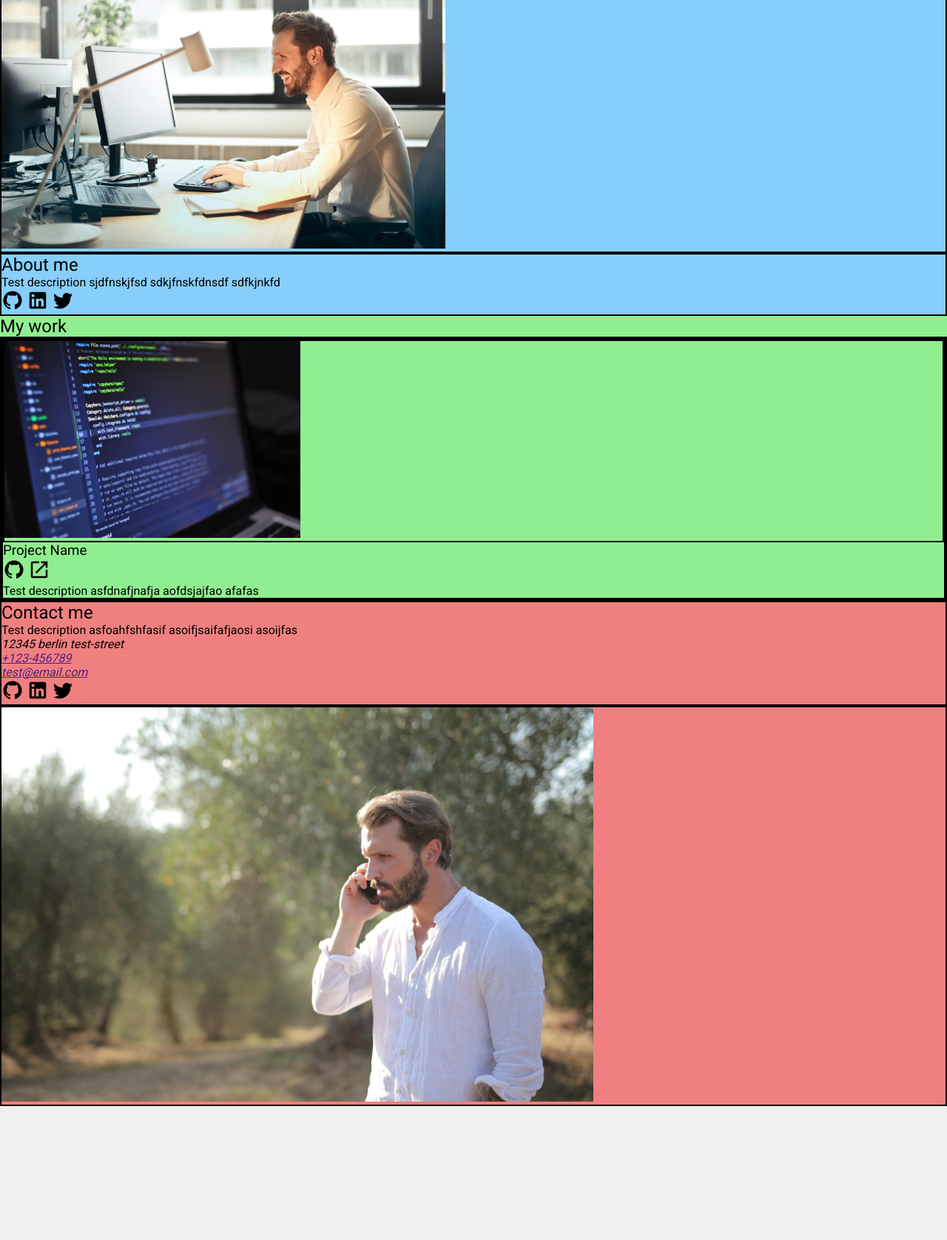
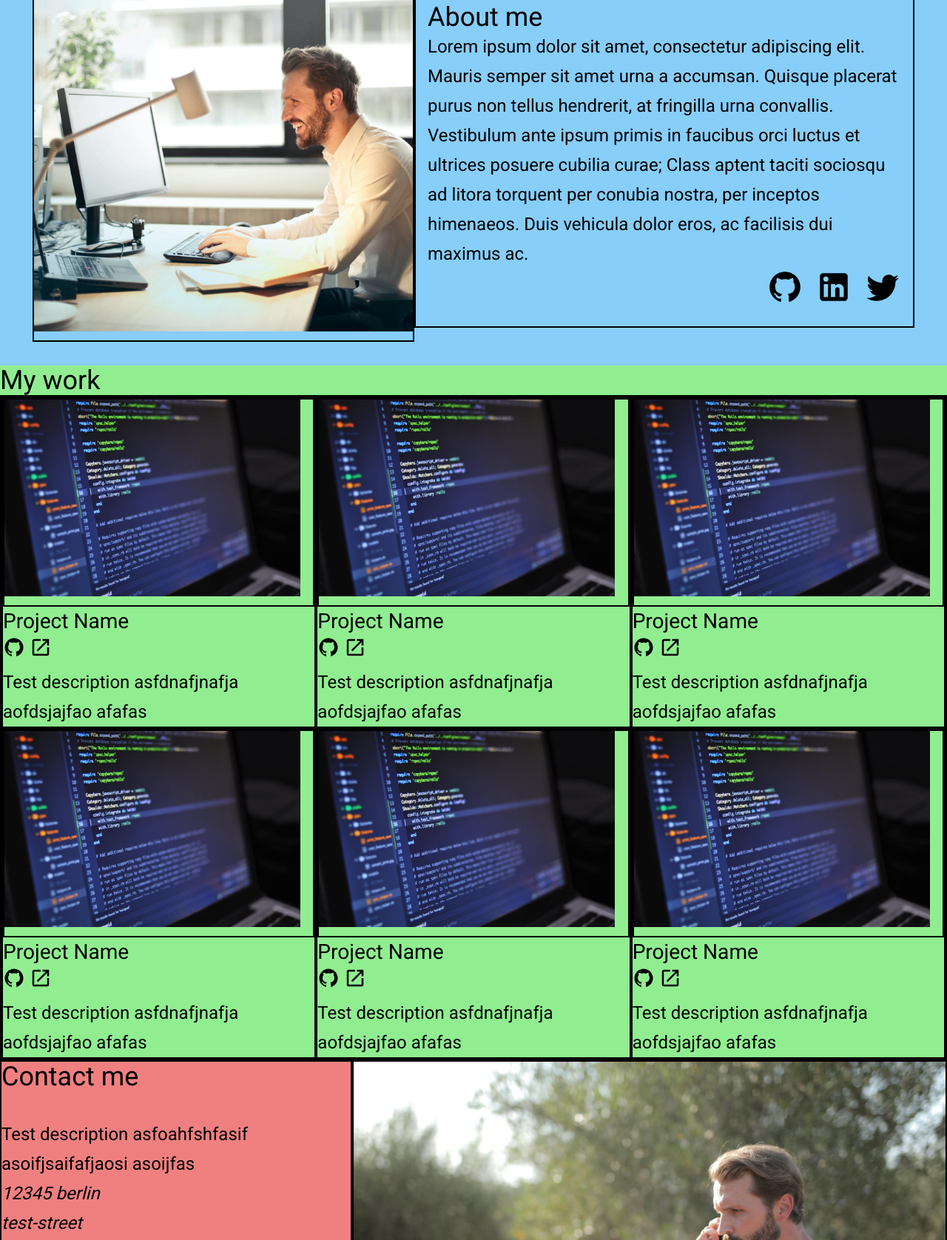
Before and after one commit to GGihan/homepage, a website built with webpack: page src/index.html in a window 1280 px wide. Shown: the part 66-1742 px from the top of the page at 74% size. Before the commit the page ends 1561 px from the top, so only its background shows below. Built offline with nearby package versions, Linux system fonts and the light colour scheme.

Commit message:
Add layout to about me header

```diff
--- a/src/index.html
+++ b/src/index.html
@@ -9,17 +9,28 @@
 </head>
 <body>
     <header>
-        <div class="header-image container">
-            <img src="./images/header-man-1920w.jpg" alt="man sitting in front of computer" width="600px">
-        </div>
+        <picture class="header-image container">
+            <img src="./images/header-man-1920w.jpg" alt="man sitting in front of computer">
+        </picture>
+
         <section class="header-card container">
             <h2 class="header-card title">About me</h2>
-            <p class="header-card description">Test description sjdfnskjfsd sdkjfnskfdnsdf sdfkjnkfd</p>
+            <p class="header-card description">
+                Lorem ipsum dolor sit amet, consectetur adipiscing elit.
+                Mauris semper sit amet urna a accumsan.
+                Quisque placerat purus non tellus hendrerit,
+                at fringilla urna convallis.
+                Vestibulum ante ipsum primis in faucibus orci luctus et
+                ultrices posuere cubilia curae;
+                Class aptent taciti sociosqu ad litora torquent per
+                conubia nostra, per inceptos himenaeos.
+                Duis vehicula dolor eros, ac facilisis dui maximus ac.
+            </p>
 
             <div class="header-card socials">
-                <a href="https://github.com/GGihan"><img src="./images/github.svg" alt="github icon" width="30px"></a>
-                <a href="https://www.linkedin.com/"><img src="./images/linkedin.svg" alt="linkedin icon" width="30px"></a>
-                <a href="https://x.com/"><img src="./images/twitter.svg" alt="twitter icon" width="30px"></a>
+                <a href="https://github.com/GGihan"><img src="./images/github.svg" alt="github icon" width="50px"></a>
+                <a href="https://www.linkedin.com/"><img src="./images/linkedin.svg" alt="linkedin icon" width="50px"></a>
+                <a href="https://x.com/"><img src="./images/twitter.svg" alt="twitter icon" width="50px"></a>
             </div>
         </section>
     </header>
@@ -41,6 +52,72 @@
 
                 <p class="project-card description">Test description asfdnafjnafja aofdsjajfao afafas</p>
             </div>
+            <div class="project-card container">
+                <div class="project-card project-image container">
+                    <img src="./images/project-example-filler-1280w.jpg" alt="screenshot of example project" width="400px">
+                </div>
+
+                <div class="project-card info">
+                    <h3 class="project-card name">Project Name</h3>
+                    <a href=""><img src="./images/github.svg" alt="github icon" width="30px"></a>
+                    <a href=""><img src="./images/open-in-new.svg" alt="open new icon" width="30px"></a>
+                </div>
+
+                <p class="project-card description">Test description asfdnafjnafja aofdsjajfao afafas</p>
+            </div>
+            <div class="project-card container">
+                <div class="project-card project-image container">
+                    <img src="./images/project-example-filler-1280w.jpg" alt="screenshot of example project" width="400px">
+                </div>
+
+                <div class="project-card info">
+                    <h3 class="project-card name">Project Name</h3>
+                    <a href=""><img src="./images/github.svg" alt="github icon" width="30px"></a>
+                    <a href=""><img src="./images/open-in-new.svg" alt="open new icon" width="30px"></a>
+                </div>
+
+                <p class="project-card description">Test description asfdnafjnafja aofdsjajfao afafas</p>
+            </div>
+            <div class="project-card container">
+                <div class="project-card project-image container">
+                    <img src="./images/project-example-filler-1280w.jpg" alt="screenshot of example project" width="400px">
+                </div>
+
+                <div class="project-card info">
+                    <h3 class="project-card name">Project Name</h3>
+                    <a href=""><img src="./images/github.svg" alt="github icon" width="30px"></a>
+                    <a href=""><img src="./images/open-in-new.svg" alt="open new icon" width="30px"></a>
+                </div>
+
+                <p class="project-card description">Test description asfdnafjnafja aofdsjajfao afafas</p>
+            </div>
+            <div class="project-card container">
+                <div class="project-card project-image container">
+                    <img src="./images/project-example-filler-1280w.jpg" alt="screenshot of example project" width="400px">
+                </div>
+
+                <div class="project-card info">
+                    <h3 class="project-card name">Project Name</h3>
+                    <a href=""><img src="./images/github.svg" alt="github icon" width="30px"></a>
+                    <a href=""><img src="./images/open-in-new.svg" alt="open new icon" width="30px"></a>
+                </div>
+
+                <p class="project-card description">Test description asfdnafjnafja aofdsjajfao afafas</p>
+            </div>
+            <div class="project-card container">
+                <div class="project-card project-image container">
+                    <img src="./images/project-example-filler-1280w.jpg" alt="screenshot of example project" width="400px">
+                </div>
+
+                <div class="project-card info">
+                    <h3 class="project-card name">Project Name</h3>
+                    <a href=""><img src="./images/github.svg" alt="github icon" width="30px"></a>
+                    <a href=""><img src="./images/open-in-new.svg" alt="open new icon" width="30px"></a>
+                </div>
+
+                <p class="project-card description">Test description asfdnafjnafja aofdsjajfao afafas</p>
+            </div>
+
         </section>
     </main>
 
@@ -50,16 +127,16 @@
             <p class="contact-card description">Test description asfoahfshfasif asoifjsaifafjaosi asoijfas</p>
 
             <address class="contact-card info" >
-                <p class="contact-card address">12345 berlin test-street</p>
+                <p class="contact-card address">12345 berlin <br> test-street</p>
                 <a href="" class="contact-card link">+123-456789</a>
                 <br>
                 <a href="" class="contact-card link">test@email.com</a>
             </address>
 
             <div class="contact-card socials">
-                <a href="https://github.com/GGihan"><img src="./images/github.svg" alt="github icon" width="30px"></a>
-                <a href="https://www.linkedin.com/"><img src="./images/linkedin.svg" alt="linkedin icon" width="30px"></a>
-                <a href="https://x.com/"><img src="./images/twitter.svg" alt="twitter icon" width="30px"></a>
+                <a href="https://github.com/GGihan"><img src="./images/github.svg" alt="github icon" width="70px"></a>
+                <a href="https://www.linkedin.com/"><img src="./images/linkedin.svg" alt="linkedin icon" width="70px"></a>
+                <a href="https://x.com/"><img src="./images/twitter.svg" alt="twitter icon" width="70px"></a>
             </div>
         </section>
         <div class="contact-image container">
--- a/src/styles.css
+++ b/src/styles.css
@@ -11,6 +11,9 @@ body {
     display: flex;
     flex-direction: column;
     box-sizing: border-box;
+
+    font-size: 1.5rem;
+    line-height: 2.5rem;
 }
 
 @font-face {
@@ -33,16 +36,92 @@ body {
 
 header {
     background-color: lightskyblue;
+
+    min-height: 70vh;
+    display: flex;
+    align-items: center;
+    justify-content: center;
+}
+
+.header-image.container {
+    max-width: 40vw;
+    min-height: 60vh;
+
+    flex: 1;
+}
+
+.header-image img {
+    max-width: 100%;
+    min-height: 60vh;
+    object-fit: cover;
+}
+
+.header-card.container {
+    display: flex;
+    flex-direction: column;
+
+    max-width: 50vw;
+    min-height: 50vh;
+
+    padding: 16px;
+}
+
+.header-card.title,
+.header-card.socials {
+    flex: 1;
+    display: flex;
+    align-items: center;
+}
+
+.header-card.description {
+    flex: 3;
+    text-wrap: balance;
+}
+
+.header-card.socials {
+    justify-content: right;
+    gap: 16px;
+}
+
+main {
+    background-color: lightgreen;
+
+    display: flex;
+    flex-direction: column;
+}
+
+.main.container {
+    display: grid;
+    grid-template-columns: repeat(3, 1fr);
+}
+
+footer {
+    background-color: lightcoral;
+
+    display: flex;
+}
+
+.contact-card.container {
+    display: flex;
+    flex-direction: column;
+}
+
+.contact-card.title {
+    flex: 1;
+}
+
+.contact-card.description {
+    flex: 1;
+}
+
+.contact-card.info {
+    flex: 3;
+}
+
+.contact-card.socials {
+    flex: 2;
 }
 
 .container {
     border: 2px solid black;
 }
-
-main {
-    background-color: lightgreen;
-}
-
-footer {
-    background-color: lightcoral;
-}
```
